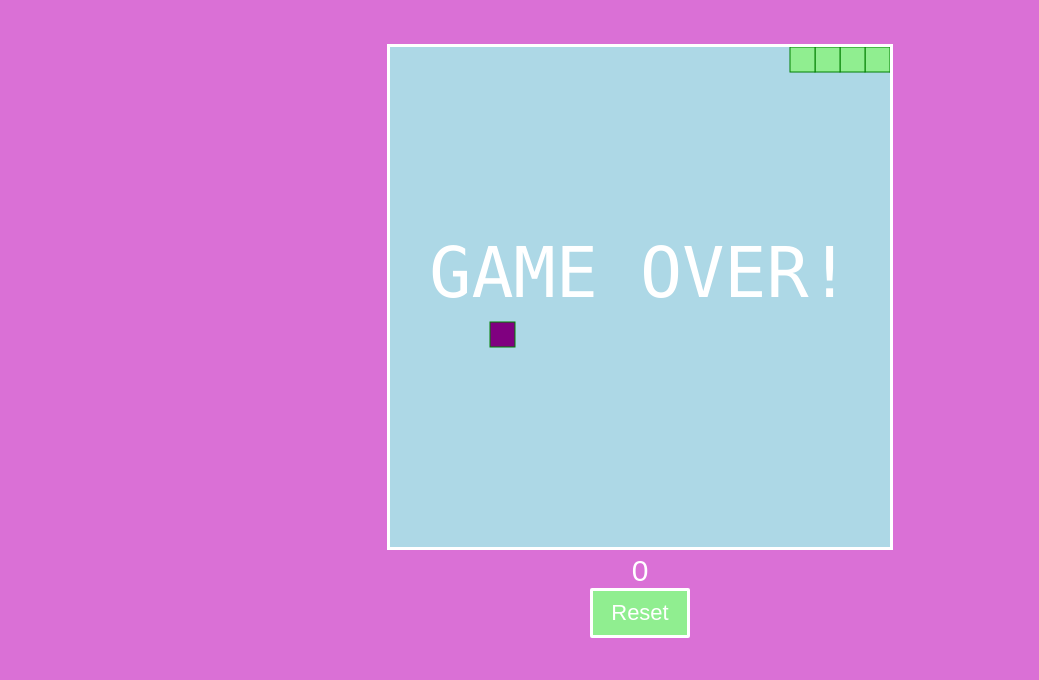
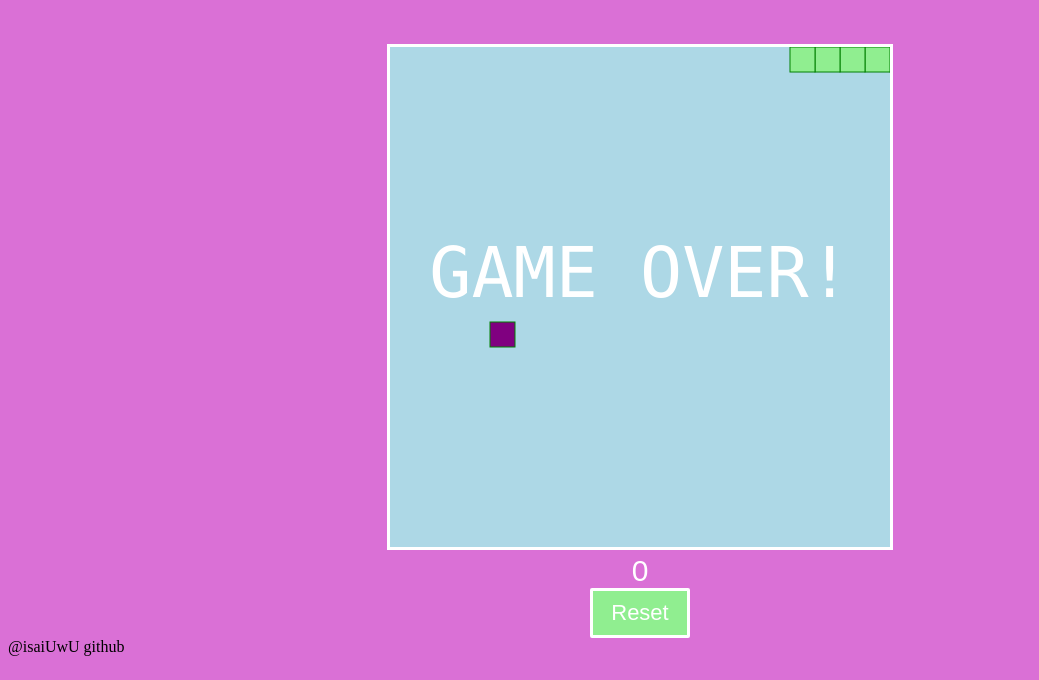
Before and after one commit to isaiUwU/snake-game-in-javascript, a plain HTML site: page index.html in a window 1280 px wide. Shown: the part 120-800 px from the top of the page, without its empty margins (0-1039 px from the left). Drawn offline with Linux system fonts and the light colour scheme.

Commit message:
Update index.html

```diff
--- a/index.html
+++ b/index.html
@@ -17,4 +17,5 @@
     </div>
     <script src="snake.js"></script>
 </body>
+<footer> @isaiUwU github <footer/>
 </html>
```
